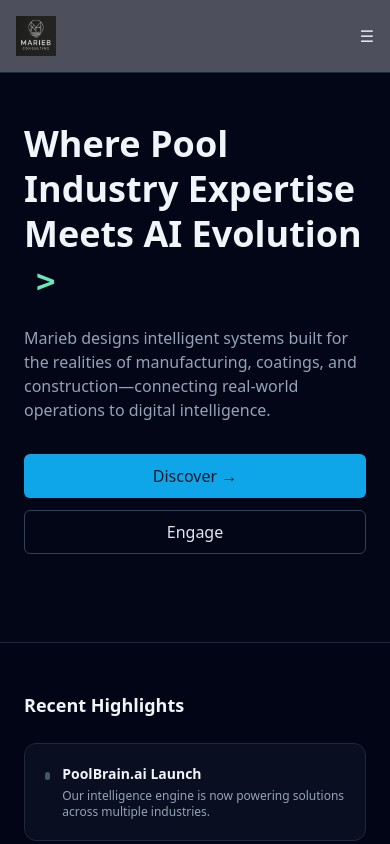
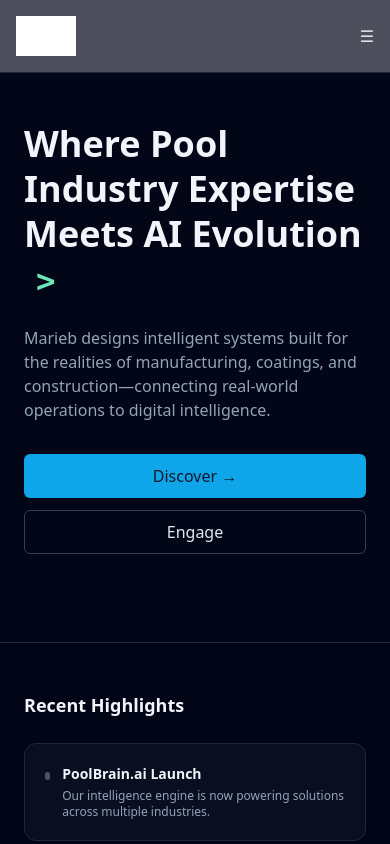
Before and after one commit to MariebConsulting/marieb-site, a React (Vite) app: page / in a window 390 px wide. Shown: the top 844 px of the page. Built offline with nearby package versions, Linux system fonts and the light colour scheme.

Commit message:
Refactor logo to use responsive image formats
Updated logo implementation to use multiple resolutions and formats.

```diff
--- a/src/App.tsx
+++ b/src/App.tsx
@@ -16,9 +16,13 @@
 import React, { useEffect, useRef, useState } from 'react';
 
 /* ===================== CONFIG ===================== */
-const MARIEB_LOGO_SRC = '/marieb-logo.png'; // put your logo here (public/)
-const WEB_APP_URL = 'YOUR_WEB_APP_URL_HERE'; // <-- replace with Apps Script Web App URL
-
+// Use inverted (white) logo only, with WebP first and PNG fallback via <picture>
+const MARIEB_LOGO_SRC_1X_WEBP = '/brand/marieb-logo-inverted-256.webp';
+const MARIEB_LOGO_SRC_2X_WEBP = '/brand/marieb-logo-inverted-512.webp';
+const MARIEB_LOGO_SRC_3X_WEBP = '/brand/marieb-logo-inverted-1024.webp';
+const MARIEB_LOGO_SRC_1X_PNG  = '/brand/marieb-logo-inverted-256.png';
+const MARIEB_LOGO_SRC_2X_PNG  = '/brand/marieb-logo-inverted-512.png';
+const MARIEB_LOGO_SRC_3X_PNG  = '/brand/marieb-logo-inverted-1024.png';
 /* ===================== UI PRIMITIVES ===================== */
 const Button = ({ children, variant = 'primary', size = 'md', className = '', ...props }) => {
   const base =
@@ -64,12 +68,24 @@ const CardContent = ({ children, className = '', ...props }) => (
 
 /* ===================== BRAND ===================== */
 const MariebLogo = () => (
-  <div className="flex items-center space-x-3 text-slate-200" data-testid="brand">
-    <img src={MARIEB_LOGO_SRC} alt="Marieb Consulting" className="h-10 w-auto object-contain" onError={(e)=>{ (e.target as HTMLImageElement).style.display='none' }} />
-    {/* Fallback text if image missing */}
-    <noscript>MARIEB</noscript>
-  </div>
+  <a href="/" className="flex items-center" aria-label="Marieb Consulting home">
+    <picture>
+      <source
+        srcSet={`${MARIEB_LOGO_SRC_1X_WEBP} 1x, ${MARIEB_LOGO_SRC_2X_WEBP} 2x, ${MARIEB_LOGO_SRC_3X_WEBP} 3x`}
+        type="image/webp"
+      />
+      <img
+        src={MARIEB_LOGO_SRC_1X_PNG}
+        srcSet={`${MARIEB_LOGO_SRC_2X_PNG} 2x, ${MARIEB_LOGO_SRC_3X_PNG} 3x`}
+        alt="Marieb Consulting"
+        className="h-10 w-auto"   /* adjust to taste: h-8 | h-10 | h-12 */
+        loading="eager"
+        decoding="async"
+      />
+    </picture>
+  </a>
 );
+
 
 /* ===================== WORKFLOW ICONS ===================== */
 function WorkflowIcon({ type }:{type:string}){
```
